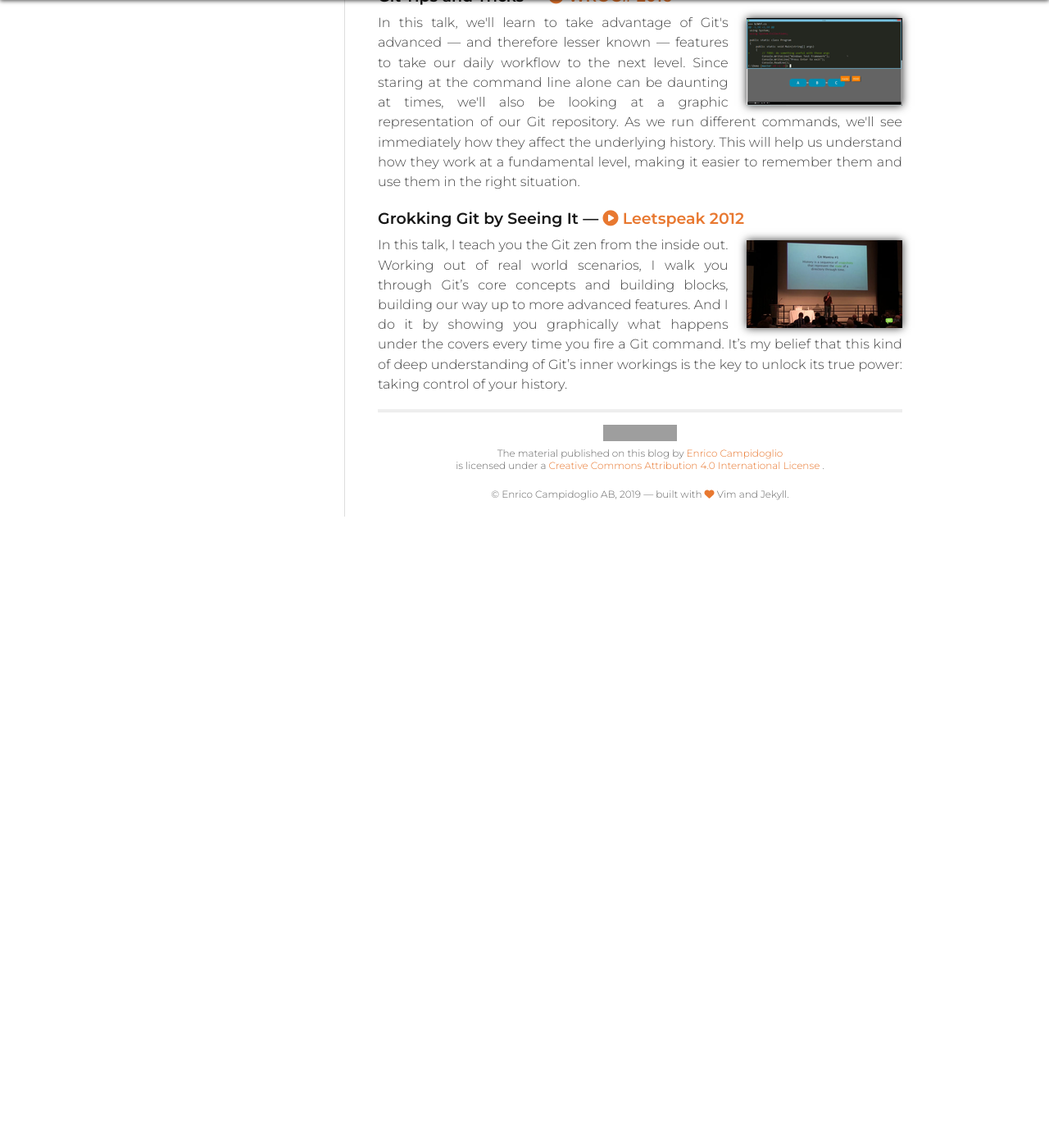
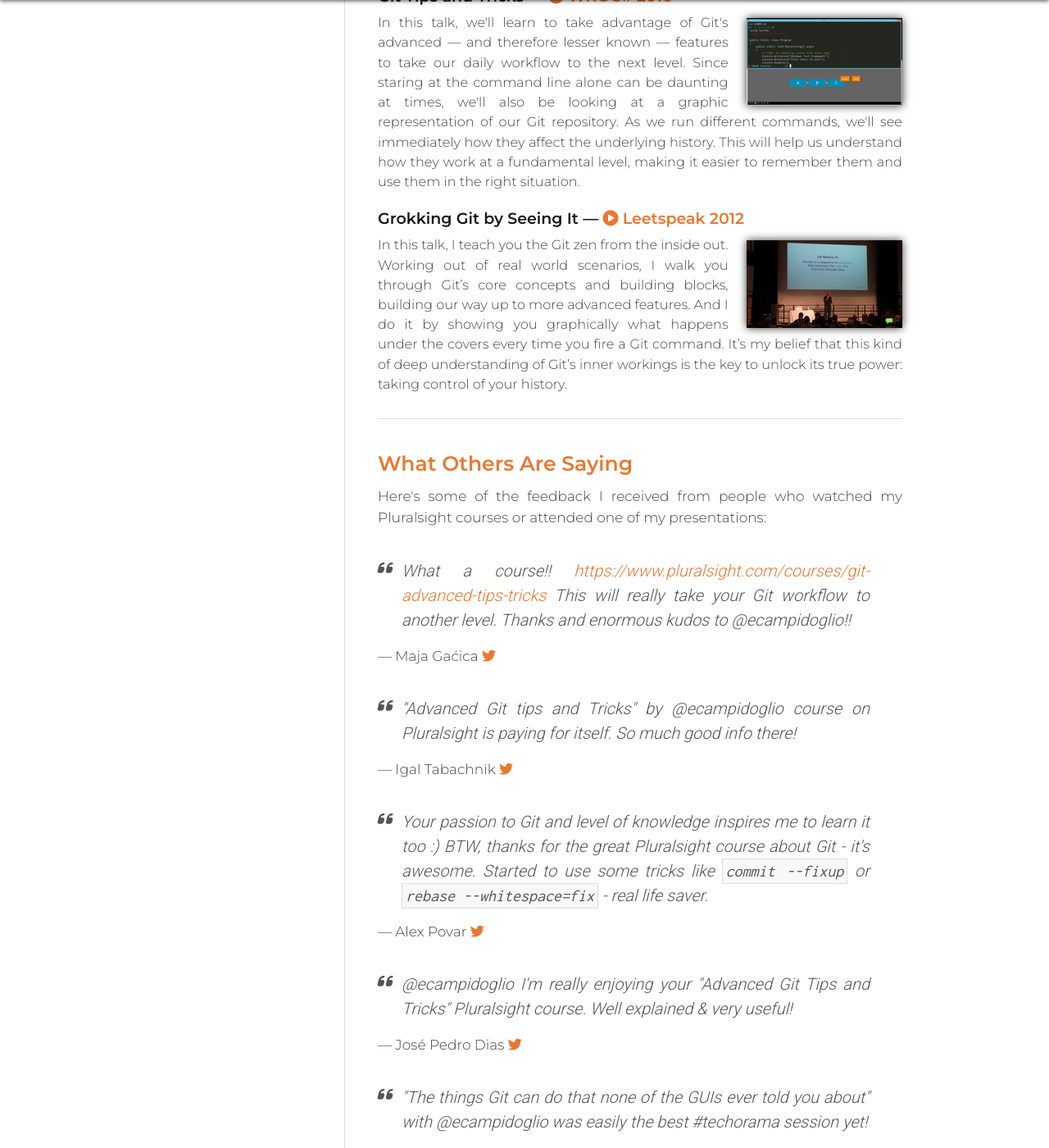
Before and after one commit to megakemp/megakemp.github.io, a Jekyll site: the page built from git/index.html, in a window 1280 px wide and 1400 px high, scrolled down 3488 px. Shown: the whole window at 82% size. Built offline with Jekyll 4.4.1, drawn with Linux system fonts in a browser that asks for light colours; nearby versions of some CDN libraries; comment, search, counter and statistics services are not loaded; before the commit the page ends 4118 px from its top, so only the background shows below that; some of the changed text lies outside the part shown; grey boxes are pictures that could not be loaded.

Commit message:
Adds the feedback from Twitter to the Git page

```diff
--- a/git/index.html
+++ b/git/index.html
@@ -121,4 +121,47 @@
     </a>
     In this talk, I teach you the Git zen from the inside out. Working out of real world scenarios, I walk you through Git’s core concepts and building blocks, building our way up to more advanced features. And I do it by showing you graphically what happens under the covers every time you fire a Git command. It’s my belief that this kind of deep understanding of Git’s inner workings is the key to unlock its true power: taking control of your history.
   </p>
+
+  <hr/>
+
+  <h2 id="testimonials">What Others Are Saying</h2>
+  <p>Here's some of the feedback I received from people who watched my Pluralsight courses or attended one of my presentations:</p>
+
+  <blockquote class="tweet">
+    <p>What a course!! <a href="https://www.pluralsight.com/courses/git-advanced-tips-tricks">https://www.pluralsight.com/courses/git-advanced-tips-tricks</a> This will really take your Git workflow to another level. Thanks and enormous kudos to @ecampidoglio!!</p>
+  </blockquote>
+  <span>— Maja Gaćica <a href="https://twitter.com/MajaMimikrija/status/1154672829385850880"><i class="fa fa-twitter" aria-hidden="true"></i></a></span>
+
+  <blockquote class="tweet">
+    <p>"Advanced Git tips and Tricks" by @ecampidoglio course on Pluralsight is paying for itself. So much good info there!</p>
+  </blockquote>
+  <span>— Igal Tabachnik <a href="https://twitter.com/hmemcpy/status/728166376138022912"><i class="fa fa-twitter" aria-hidden="true"></i></a></span>
+
+  <blockquote class="tweet">
+    <p>Your passion to Git and level of knowledge inspires me to learn it too :)
+    BTW, thanks for the great Pluralsight course about Git - it's awesome. Started to use some tricks like <code>commit --fixup</code> or <code>rebase --whitespace=fix</code> - real life saver.</p>
+  </blockquote>
+  <span>— Alex Povar <a href="https://twitter.com/zvirja/status/941680752869167105"><i class="fa fa-twitter" aria-hidden="true"></i></a></span>
+
+  <blockquote class="tweet">
+    <p>@ecampidoglio I'm really enjoying your "Advanced Git Tips and Tricks" Pluralsight course. Well explained &amp; very useful!</p>
+  </blockquote>
+  <span>— José Pedro Dias <a href="https://twitter.com/jose_pedro_dias/status/778748545507614720"><i class="fa fa-twitter" aria-hidden="true"></i></a></span>
+
+  <blockquote class="tweet">
+    <p>"The things Git can do that none of the GUIs ever told you about" with @ecampidoglio
+ was easily the best #techorama session yet!</p>
+  </blockquote>
+  <span>— Mark Seemann <a href="https://twitter.com/ploeh/status/598418072563777536"><i class="fa fa-twitter" aria-hidden="true"></i></a></span>
+
+  <blockquote class="tweet">
+    <p>Really great talk from @ecampidoglio at NDC Oslo on Git. First time I've actually understood "low level" git-stuff.</p>
+  </blockquote>
+  <span>— Thomas Darvik <a href="https://twitter.com/ThomasDarvik/status/1141370914686328838"><i class="fa fa-twitter" aria-hidden="true"></i></a></span>
+
+  <hr/>
+
+  <h2>Bookings</h2>
+  <p>If you'd like me to speak at your event, you can find more information on the <a href="/offering#contact">contact page</a>.</p>
+
 </div>
```
